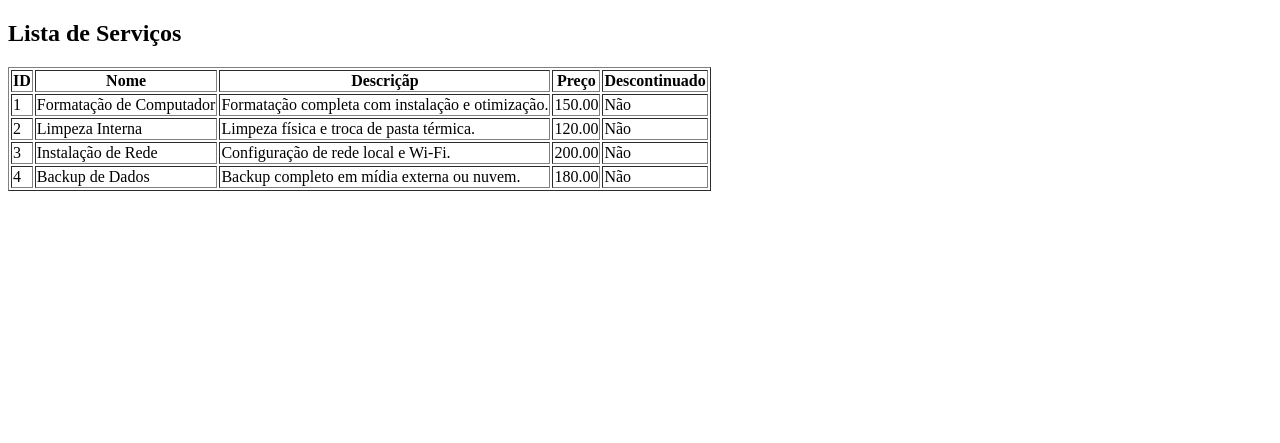
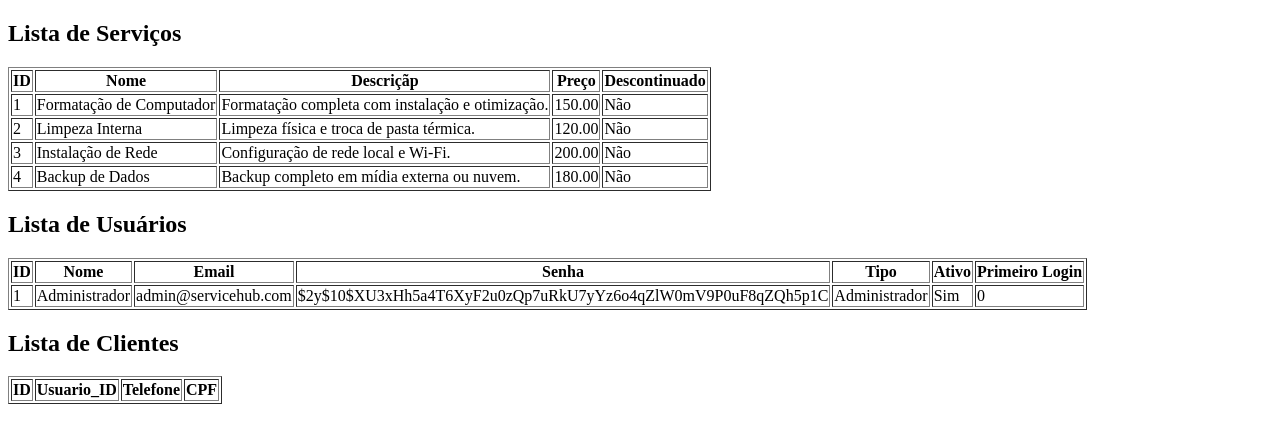
Before and after one commit to devnasc08/servicehub, a PHP site: page /aulapdo.php in a window 1280 px wide. Shown: the top 443 px of the page. Run offline with PHP 8.4, Linux system fonts and the light colour scheme; data comes from the database, SQL or seed files in the repository; data that the repository does not hold is empty.

Commit message:
Add Tabela Clientes e Usuários vinculada ao Banco

```diff
--- a/aulapdo.php
+++ b/aulapdo.php
@@ -9,6 +9,23 @@ $cmd->execute();
 
 $servicos = $cmd->fetchAll(PDO::FETCH_ASSOC); // Me retornará uma matriz associativa
 //var_dump($servicos); // Impressão na tela
+
+$sql = "select * from clientes";
+$cmd = $pdo->prepare($sql);
+
+$cmd->execute();
+
+$clientes = $cmd->fetchAll(PDO::FETCH_ASSOC);
+
+$sql = "select * from usuarios";
+$cmd = $pdo->prepare($sql);
+
+$cmd->execute();
+
+$usuarios = $cmd->fetchAll(PDO::FETCH_ASSOC);
+
+
+
 
 ?>
 
@@ -35,16 +52,67 @@ $servicos = $cmd->fetchAll(PDO::FETCH_ASSOC); // Me retornará uma matriz associ
         <?php foreach ($servicos as $servico): ?>
 
             <tr>
-                <td> <?php echo $servico['id']; ?> </td>
+                <td> <?= $servico['id']; ?> </td>
                 <td> <?= $servico['nome']; ?> </td>
                 <td> <?= $servico['descricao']; ?> </td>
                 <td> <?= $servico['preco']; ?> </td>
                 <td> <?= $servico['descontinuado'] ? "Sim" : "Não"    ?></td>
 
             <?php endforeach; ?>
+            </tr>
+    </table>
+    <!-- ============================================================================================= -->
 
+    <!-- id, nome, email, senha, tipo, ativo, primeiro_login -->
+    <h2>Lista de Usuários</h2>
 
+    <table border=1 collpadding=10>
+        <tr>
+            <th>ID</th>
+            <th>Nome</th>
+            <th>Email</th>
+            <th>Senha</th>
+            <th>Tipo</th>
+            <th>Ativo</th>
+            <th>Primeiro Login</th>
+        </tr>
+
+        <?php foreach ($usuarios as $usuario): ?>
+
+            <tr>
+                <td> <?= $usuario['id']; ?> </td>
+                <td> <?= $usuario['nome']; ?> </td>
+                <td> <?= $usuario['email']; ?> </td>
+                <td> <?= $usuario['senha']; ?> </td>
+                <td> <?= $usuario['tipo']? "Administrador":"Usuário"?> </td>
+                <td> <?= $usuario['ativo']? "Sim":"Não"?> </td>
+                <td> <?= $usuario['primeiro_login']; ?> </td>
+
+            <?php endforeach; ?>
             </tr>
     </table>
 
+<!-- ============================================================================================ -->
+
+        <h2>Lista de Clientes</h2>
+
+    <table border=1 collpadding=10>
+        <tr>
+            <th>ID</th>
+            <th>Usuario_ID</th>
+            <th>Telefone</th>
+            <th>CPF</th>
+        </tr>
+
+        <?php foreach ($clientes as $cliente): ?>
+
+            <tr>
+                <td> <?= $clientes['id']; ?> </td>
+                <td> <?= $cliente['usuario_id']; ?> </td>
+                <td> <?= $cliente['telefone']; ?> </td>
+                <td> <?= $cliente['cpf']; ?> </td>
+
+            <?php endforeach; ?>
+            </tr>
+    </table>
 </body>
```
